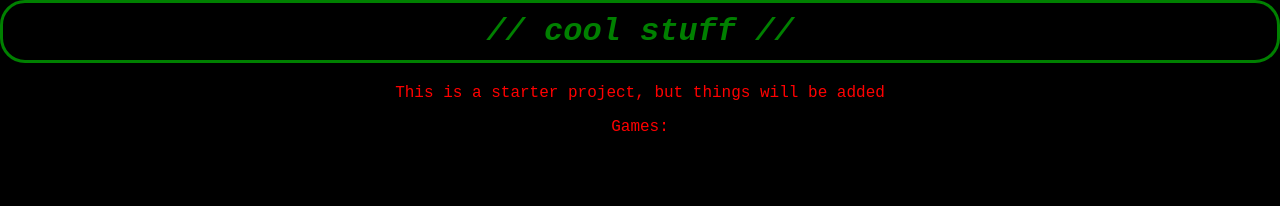
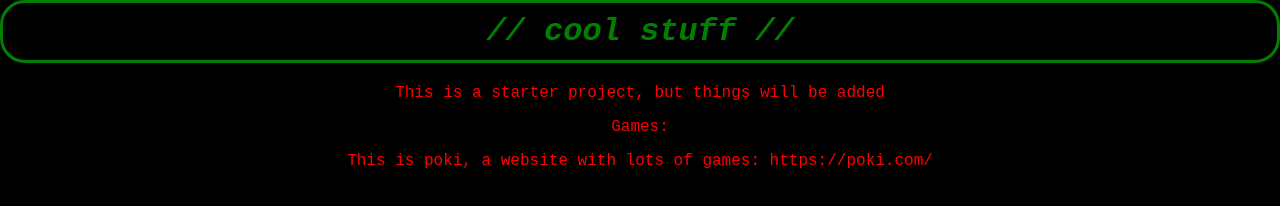
Before and after one commit to DollarLeafYT/DollarLeafYT.github.io, a plain HTML site: page index.html in a window 1280 px wide. Drawn offline with Linux system fonts and the light colour scheme.

Commit message:
Update index.html

```diff
--- a/index.html
+++ b/index.html
@@ -9,5 +9,6 @@
     <h1>// cool stuff //</h1>
     <p>This is a starter project, but things will be added</p>
     <p>Games:</p>
+    <p>This is poki, a website with lots of games: https://poki.com/ </p>
 </body>
 </html>
```
